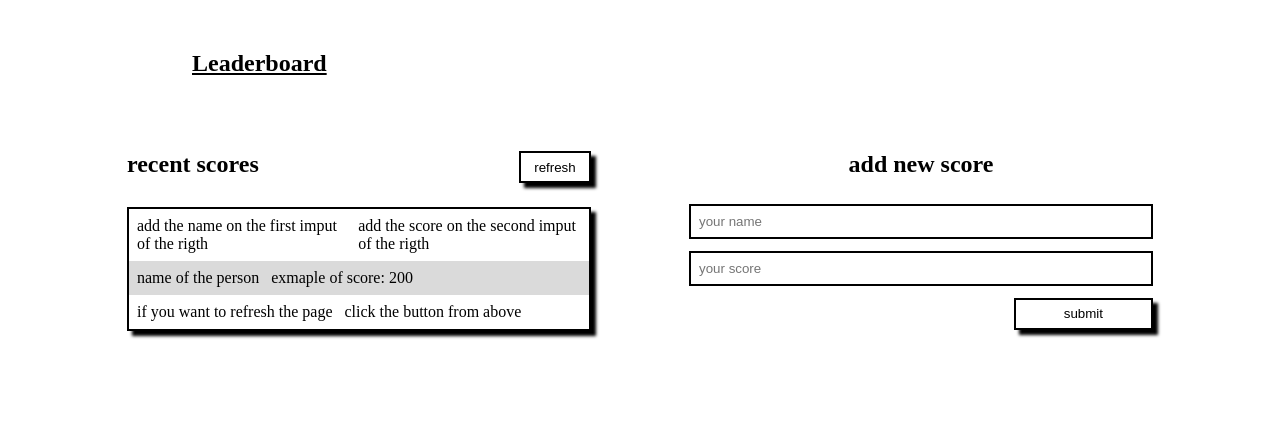
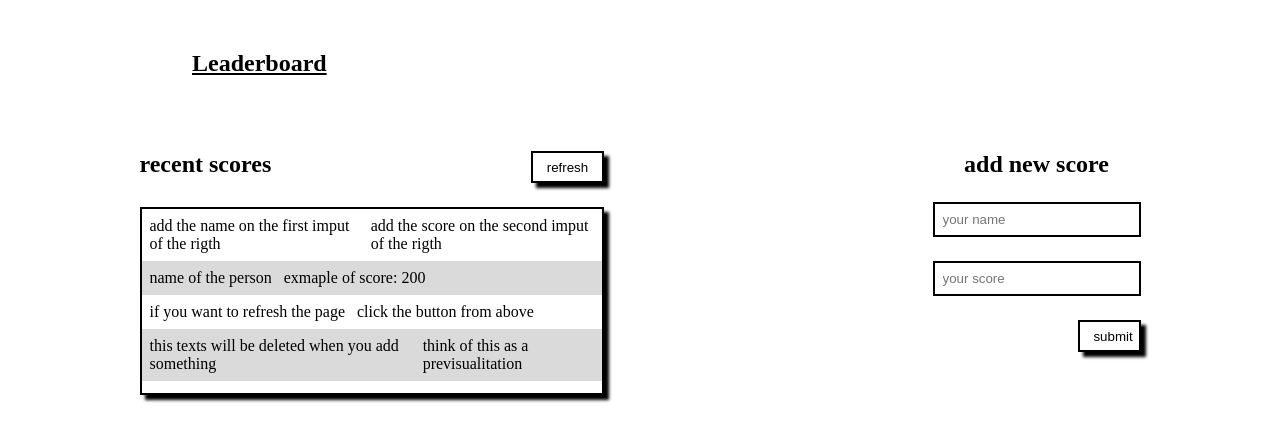
Before and after one commit to aizjicod/Leaderboard-project, a website built with webpack: page src/index.html in a window 1280 px wide. Built offline with nearby package versions, Linux system fonts and the light colour scheme.

Commit message:
fix style

```diff
--- a/src/index.js
+++ b/src/index.js
@@ -21,6 +21,9 @@ console.log(document.querySelector('li p').textContent)
   if(document.querySelector('li p').textContent === 'if you want to refresh the page ') {
     document.querySelector('li p').parentElement.remove();
   }
+  if(document.querySelector('li p').textContent === 'this texts will be deleted when you add something') {
+    document.querySelector('li p').parentElement.remove();
+  }
 
 
   // setting the DOM
@@ -33,6 +36,7 @@ console.log(document.querySelector('li p').textContent)
   // reset values for inputs
   nameInput.value = '';
   scoreInput.value = '';
+  nameInput.focus();
 });
 
 refreshBtn.addEventListener('click', () => {
@@ -57,6 +61,10 @@ window.addEventListener('load', () => {
       {
         name: 'if you want to refresh the page ',
         score: 'click the button from above'
+      },
+      {
+        name: 'this texts will be deleted when you add something',
+        score: 'think of this as a previsualitation'
       }
     ];
 
--- a/src/style.css
+++ b/src/style.css
@@ -7,7 +7,7 @@
 body {
   padding-top: 50px;
   display: flex;
-  justify-content: center;
+  justify-content: space-around;
   flex-wrap: wrap;
   gap: 50px;
 }
@@ -30,6 +30,7 @@ body {
   width: 80vw;
   display: flex;
   justify-content: space-between;
+  align-items: flex-start;
   flex-wrap: wrap;
   gap: 24px;
 }
@@ -49,6 +50,10 @@ body {
   list-style: none;
   border: 2px solid #000;
   box-shadow: 5px 5px 3px #000;
+  min-height:188px ;
+  max-height: 325px;
+  overflow: hidden;
+  overflow-y:visible;
 }
 
 #leaderboad-ul li{
@@ -67,6 +72,7 @@ body {
 #addScore {
   padding: 24px;
   width: 80vw;
+  height: min-content;
   display: flex;
   justify-content: center;
   align-items:flex-start;
@@ -78,7 +84,7 @@ body {
   display: flex;
   flex-wrap: wrap;
   justify-content: end;
-  gap: 12px;
+  gap: 24px;
 }
 
 #addScore form input{
@@ -106,6 +112,6 @@ body {
   }
 
   #addScore {
-    width: 40vw;
+    width: 20vw;
   }
 }
```
